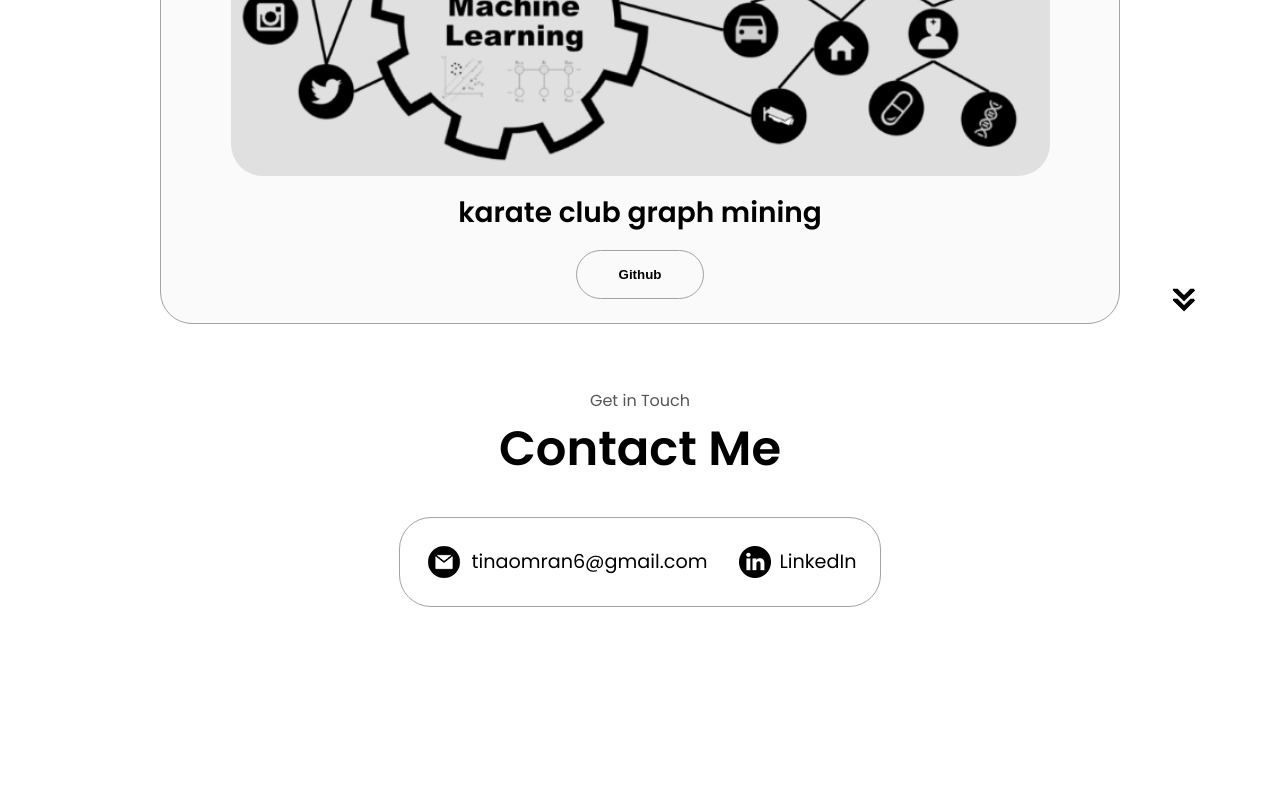
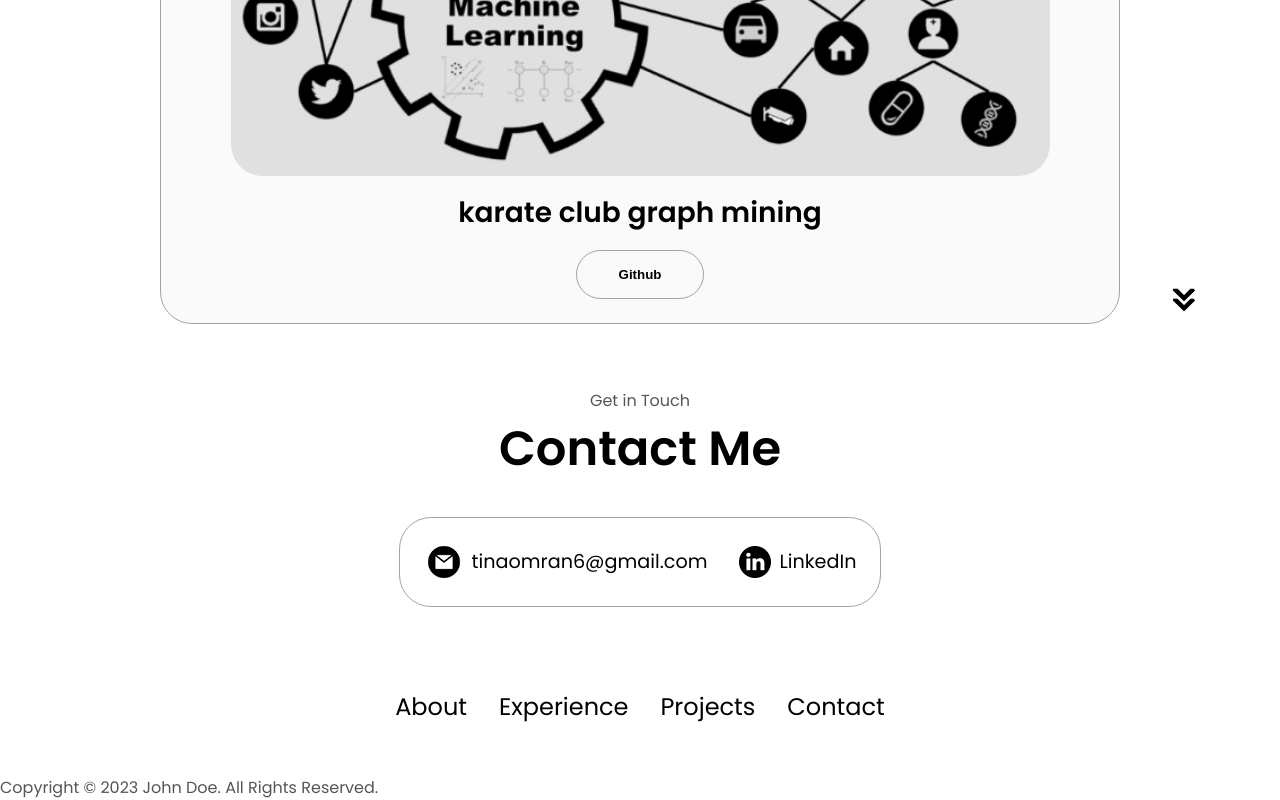
Before and after one commit to tinaOmran/Personal-Portfolio_TinaOmran, a plain HTML site: page index.html in a window 1280 px wide. Shown: the part 3419-4219 px from the top of the page. Before the commit the page ends 4058 px from the top, so only its background shows below. Drawn offline with Linux system fonts and the light colour scheme.

Commit message:
Update index.html
feat : add footer section

```diff
--- a/index.html
+++ b/index.html
@@ -369,6 +369,19 @@
           </div>
         </div>
       </section>
+    <footer>
+      <nav>
+        <div class="nav-links-container">
+          <ul class="nav-links">
+            <li><a href="#about">About</a></li>
+            <li><a href="#experience">Experience</a></li>
+            <li><a href="#projects">Projects</a></li>
+            <li><a href="#contact">Contact</a></li>
+          </ul>
+        </div>
+      </nav>
+      <p>Copyright &#169; 2023 John Doe. All Rights Reserved.</p>
+    </footer>
     <script src="main.js"></script>
   </body>
 </html>
```
